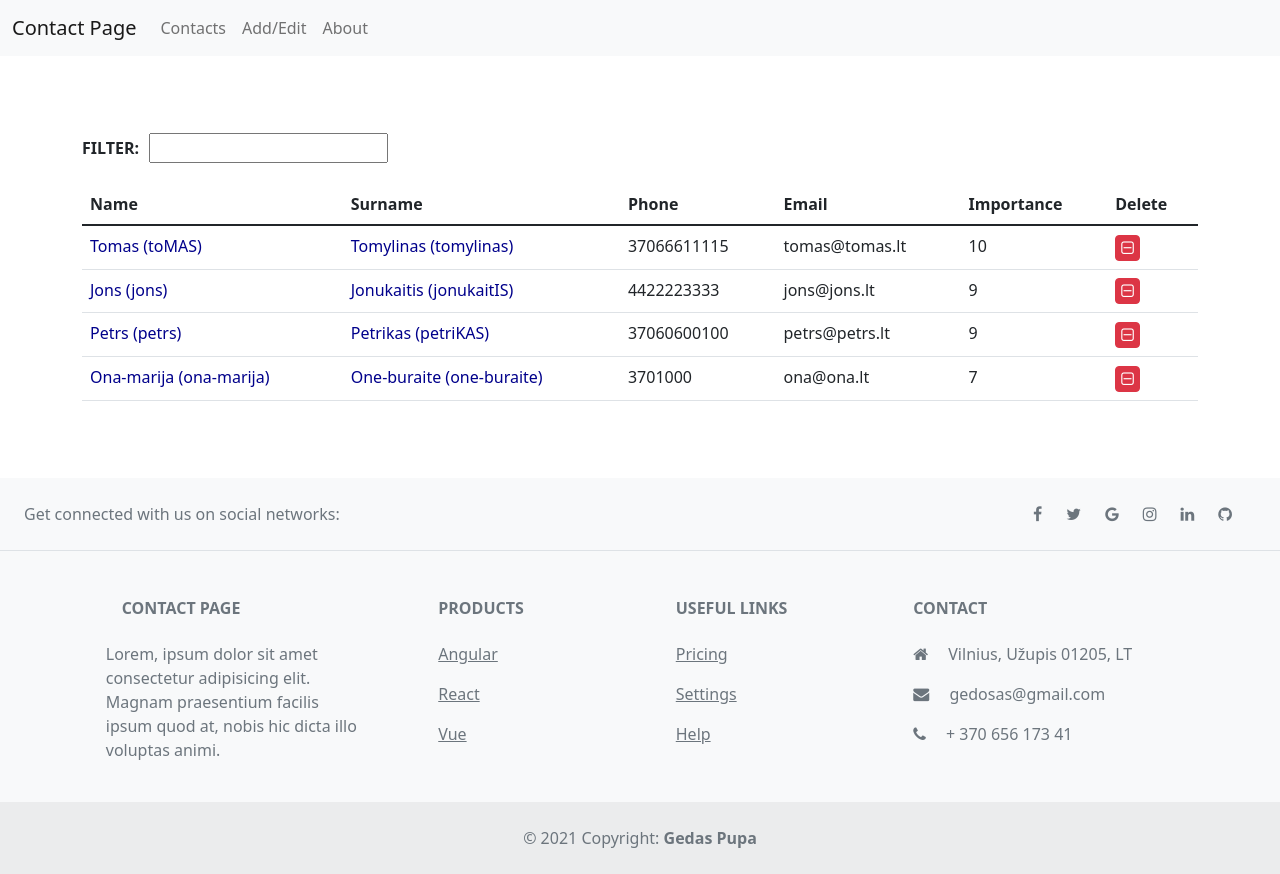
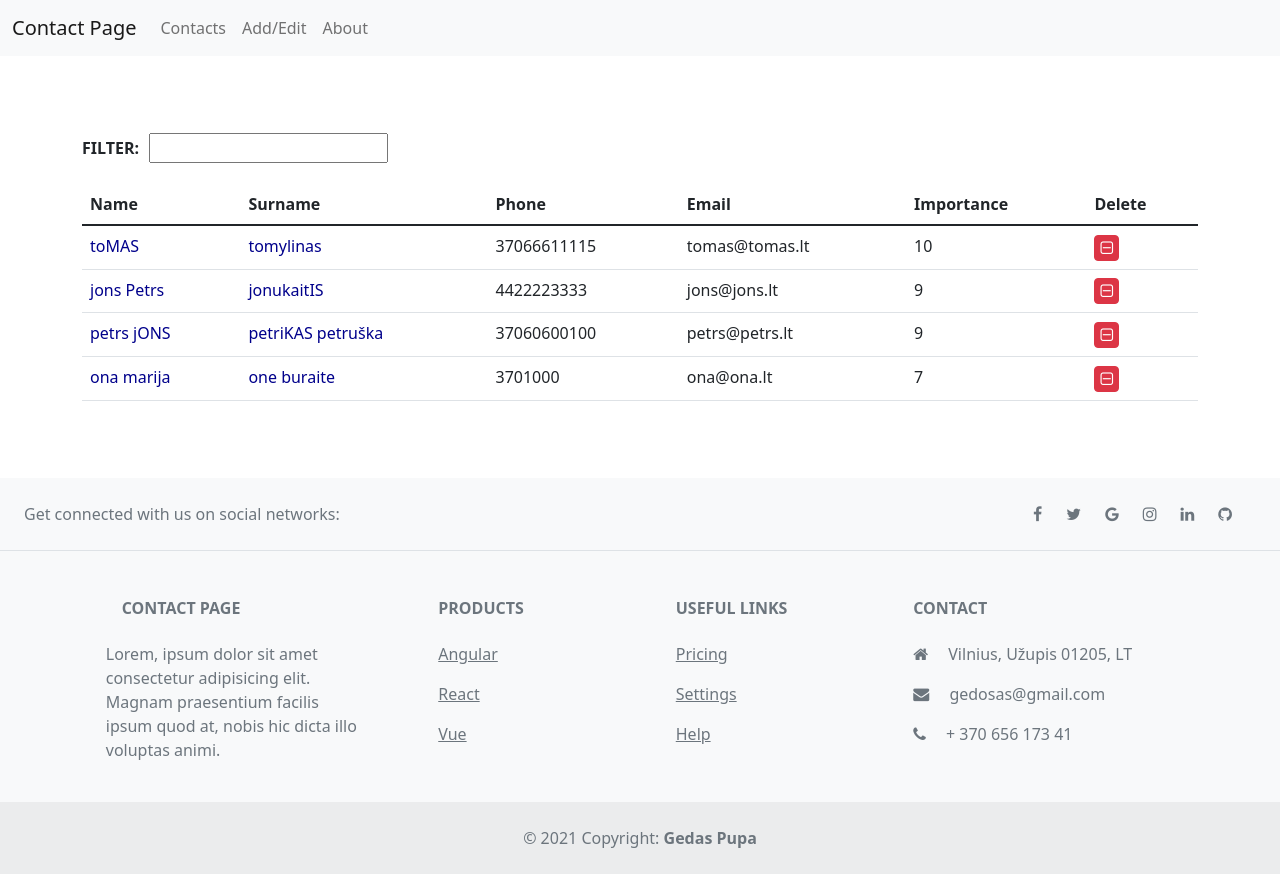
Before and after one commit to GedasPupa/Persons, an Angular app: page / in a window 1280 px wide. Built offline with nearby package versions, Linux system fonts and the light colour scheme.

Commit message:
to-space-pipe.ts

```diff
--- a/src/app/app.module.ts
+++ b/src/app/app.module.ts
@@ -9,6 +9,7 @@ import { FooterComponent } from './components/footer/footer.component';
 import { AboutComponent } from './components/about/about.component';
 import { AddPersonComponent } from './components/add-person/add-person.component';
 import { RouterModule } from '@angular/router';
+import { ToSpacePipe } from './pipes/to-space.pipe';
 
 @NgModule({
   declarations: [
@@ -19,6 +20,7 @@ import { RouterModule } from '@angular/router';
     FooterComponent,
     AboutComponent,
     AddPersonComponent,
+    ToSpacePipe,
   ],
   imports: [
     BrowserModule,
--- a/src/app/components/persons-list/persons-list.component.html
+++ b/src/app/components/persons-list/persons-list.component.html
@@ -14,8 +14,10 @@
   </thead>
   <tbody>
     <tr *ngFor="let item of filterData">
-      <td><a [routerLink]="['/person-details', item.id]">{{ ((item.name.charAt(0) | uppercase) + ((item.name).slice(1, item.name.length) | lowercase))}} ({{item.name}})</a></td>
-      <td><a [routerLink]="['/person-details', item.id]">{{ ((item.surname.charAt(0) | uppercase) + ((item.surname).slice(1, item.surname.length) | lowercase))}} ({{item.surname}})</a></td>
+      <!-- <td><a [routerLink]="['/person-details', item.id]">{{ ((item.name.charAt(0) | uppercase) + ((item.name).slice(1, item.name.length) | lowercase))}} ({{item.name}})</a></td> -->
+      <!-- <td><a [routerLink]="['/person-details', item.id]">{{ ((item.surname.charAt(0) | uppercase) + ((item.surname).slice(1, item.surname.length) | lowercase))}} ({{item.surname}})</a></td> -->
+      <td><a [routerLink]="['/person-details', item.id]">{{item.name | toSpace: '-' | toSpace: '~'}}</a></td>
+      <td><a [routerLink]="['/person-details', item.id]">{{item.surname | toSpace: '-' | toSpace: '/'}}</a></td> <!-- SK: kaip paduoti argumentu masyva (ar kelis argumentus) pipe'ui? -->
       <td>{{item.phone}}</td>
       <td>{{item.email}}</td>
       <td>{{item.importance}}</td>
--- /dev/null
+++ b/src/app/pipes/to-space.pipe.ts
@@ -0,0 +1,14 @@
+import { Pipe, PipeTransform } from '@angular/core';
+
+@Pipe({
+  name: 'toSpace',
+})
+export class ToSpacePipe implements PipeTransform {
+  transform(str: string, ...args: string[]): string {
+    let strToReturn: string = str;
+    for (let i = 0; i < args.length; i++) {
+      strToReturn = strToReturn.replace(args[i], ' ');
+    }
+    return strToReturn;
+  }
+}
--- a/src/app/services/persons-list.service.ts
+++ b/src/app/services/persons-list.service.ts
@@ -8,26 +8,12 @@ import { PersonClass } from '../models/PersonClass';
 export class PersonsListService {
   persons: In_person[] = [
     new PersonClass(1, 'toMAS', 'tomylinas', 37066611115, 'tomas@tomas.lt', 10),
-    new PersonClass(2, 'jons', 'jonukaitIS', 4422223333, 'jons@jons.lt', 9),
-    new PersonClass(3, 'petrs', 'petriKAS', 37060600100, 'petrs@petrs.lt', 9),
-    new PersonClass(4, 'ona-marija', 'one-buraite', 3701000, 'ona@ona.lt', 7),
+    new PersonClass(2, 'jons~Petrs', 'jonukaitIS', 4422223333, 'jons@jons.lt', 9),
+    new PersonClass(3, 'petrs~jONS', 'petriKAS-petruška', 37060600100, 'petrs@petrs.lt', 9),
+    new PersonClass(4, 'ona-marija', 'one/buraite', 3701000, 'ona@ona.lt', 7),
   ];
-  onePerson: In_person | undefined = {
-    id: 0,
-    name: '',
-    surname: '',
-    phone: 0,
-    email: '',
-    importance: 0,
-  };
 
   getAllPersons(): In_person[] {
     return this.persons;
   }
-  getPerson(id: number) {
-    let persons1: In_person[] = this.getAllPersons();
-    return persons1.find((p) => p.id == id);
-  }
-
-  constructor() {}
 }
```
Also changed, not shown: 1 other file (tests, documents, lock files or other folders).
